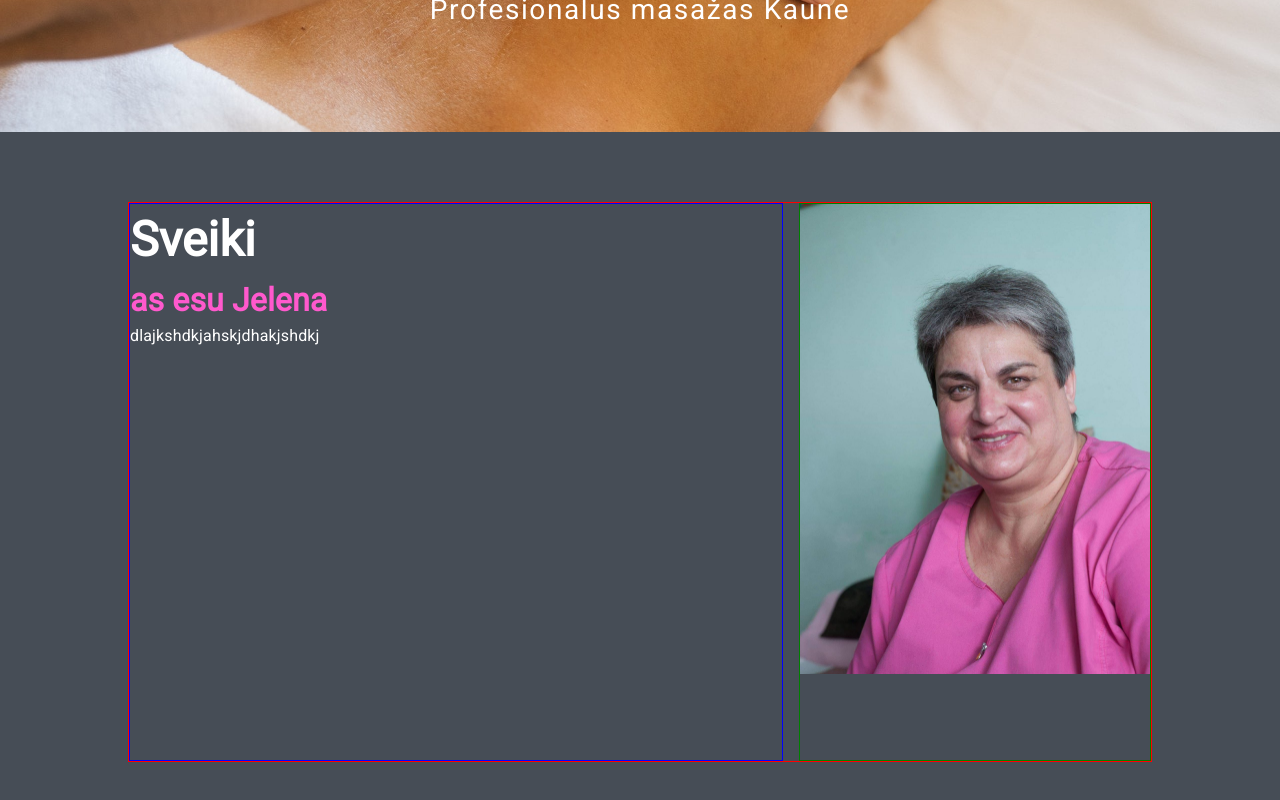
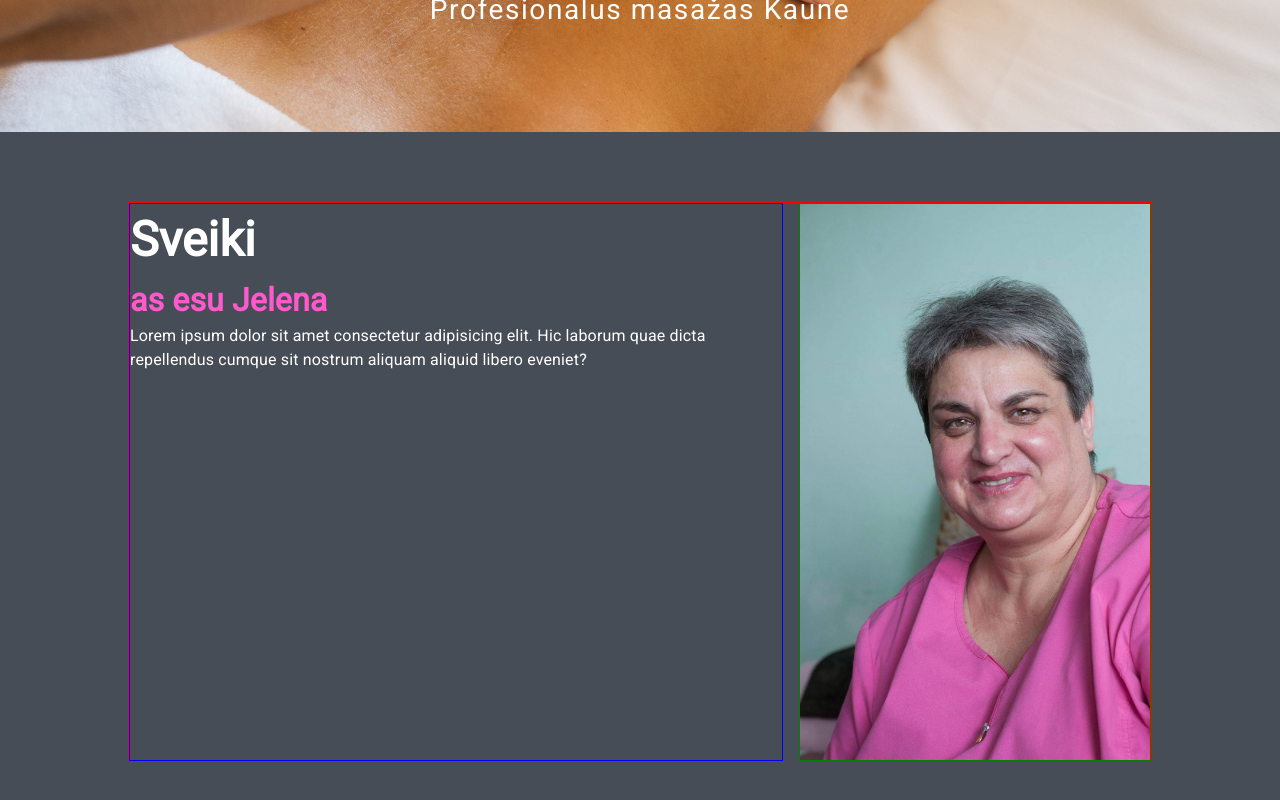
Before and after one commit to irgipaulius/website-masazai.net, a React (Create React App) app: page / in a window 1280 px wide. Shown: the part 648-1448 px from the top of the page. Built offline with nearby package versions, Linux system fonts and the light colour scheme.

Commit message:
About CSS: .about__image__container and .about__image FIX

```diff
--- a/src/components/About.css
+++ b/src/components/About.css
@@ -52,19 +52,15 @@
 
 .about__image__container {
   width: 35%;
-
-  /* display: flex;
-  justify-content: center;
-  align-items: center; */
+  overflow: hidden;
 
   border: 1px solid green;
-  overflow: hidden;
 }
 
 .about__image {
-  /* object-fit: cover; */
-  max-width: 100%;
-  /* height: auto; */
+  object-fit: cover;
+  width: 100%;
+  height: 100%;
 }
 
 .about__title {
--- a/src/components/About.js
+++ b/src/components/About.js
@@ -9,7 +9,7 @@ export default function About() {
         <div className="about__text__container">
           <p className="about__title">Sveiki</p>
           <p className="about__subtitle">as esu Jelena</p>
-          <p className="about__text">dlajkshdkjahskjdhakjshdkj</p>
+          <p className="about__text">Lorem ipsum dolor sit amet consectetur adipisicing elit. Hic laborum quae dicta repellendus cumque sit nostrum aliquam aliquid libero eveniet?</p>
         </div>
         <div className="about__image__container">
           <img className="about__image" src="/images/profile.jpeg" alt="" />
```
